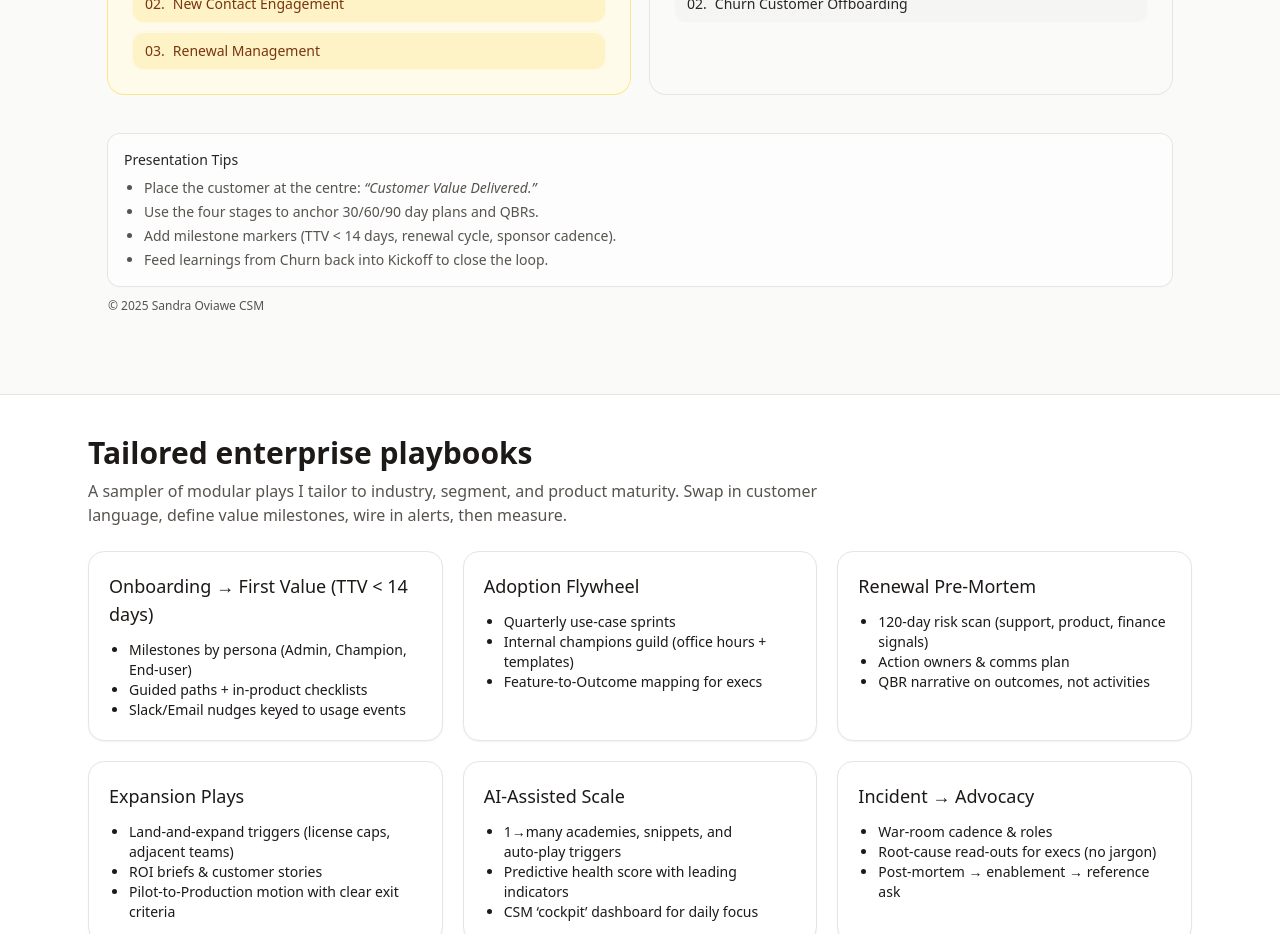
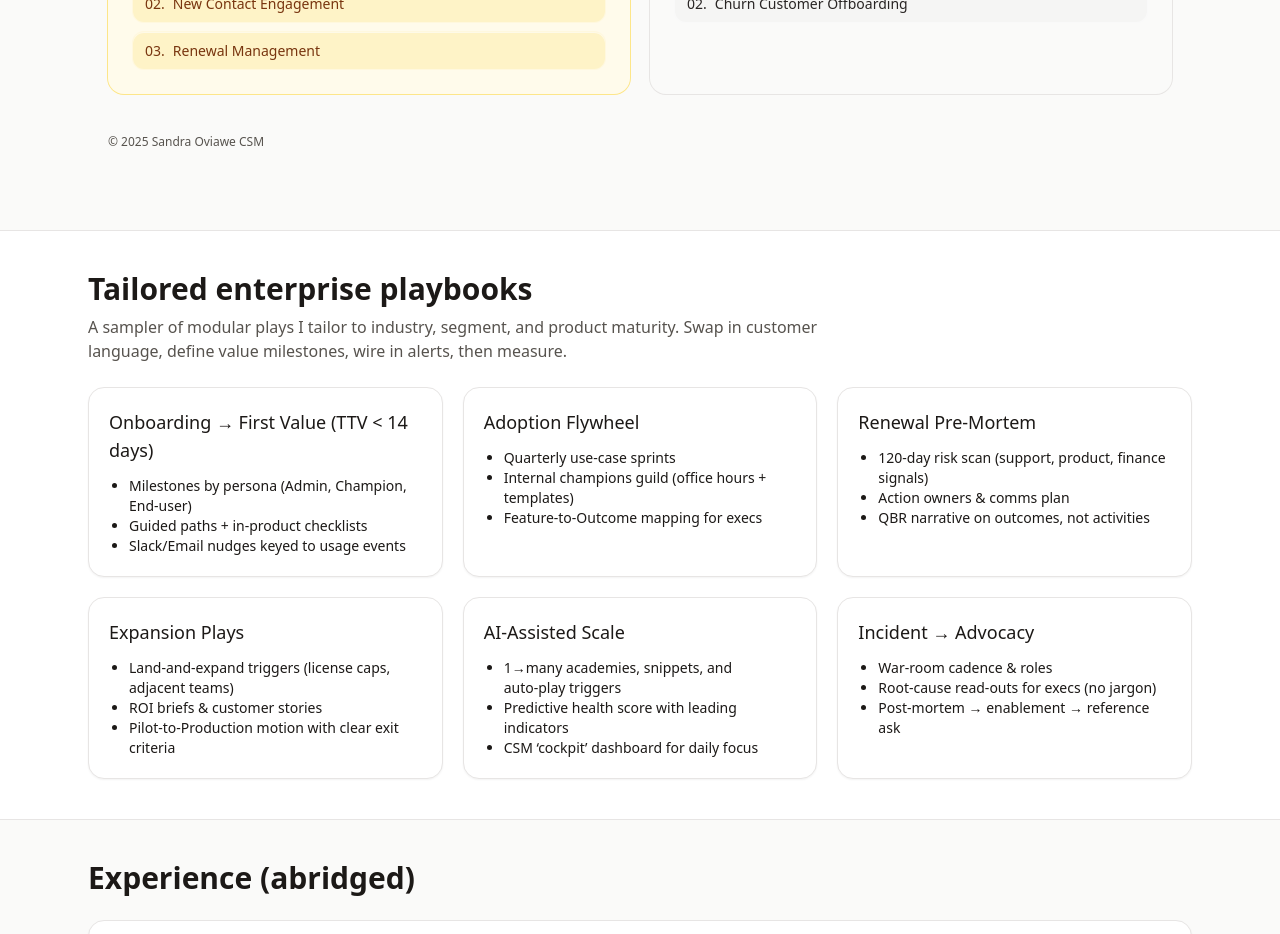
Before and after one commit to sandraovjones-sudo/Sandra-Oviawe-CSM, a React (Vite) app: page / in a window 1280 px wide. Shown: the part 2240-3174 px from the top of the page. Built offline with nearby package versions, Linux system fonts and the light colour scheme.

Commit message:
Update CustomerLifecycleTimeline.jsx

```diff
--- a/src/components/CustomerLifecycleTimeline.jsx
+++ b/src/components/CustomerLifecycleTimeline.jsx
@@ -248,17 +248,6 @@ export default function CustomerLifecycleTimeline() {
       </section>
 
       <footer className="mt-10 grid gap-3 text-sm text-stone-600">
-        <div className="rounded-xl bg-white/70 p-4 ring-1 ring-stone-200 shadow-sm">
-          <p className="mb-2 font-medium text-stone-800">Presentation Tips</p>
-          <ul className="list-disc pl-5 grid gap-1">
-            <li>
-              Place the customer at the centre: <em>“Customer Value Delivered.”</em>
-            </li>
-            <li>Use the four stages to anchor 30/60/90 day plans and QBRs.</li>
-            <li>Add milestone markers (TTV &lt; 14 days, renewal cycle, sponsor cadence).</li>
-            <li>Feed learnings from Churn back into Kickoff to close the loop.</li>
-          </ul>
-        </div>
         <p className="text-xs">
           © {new Date().getFullYear()} Sandra Oviawe CSM
         </p>
```
